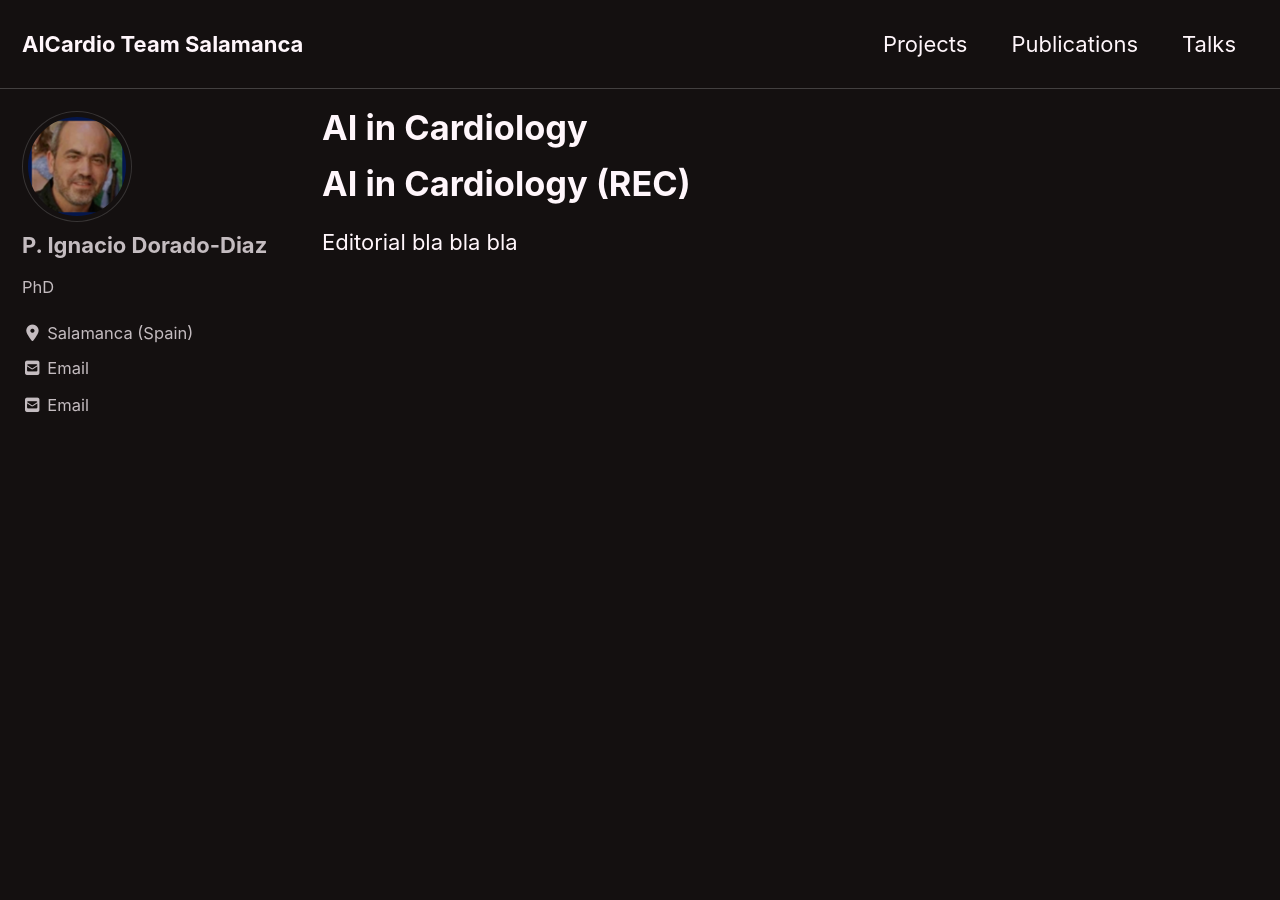
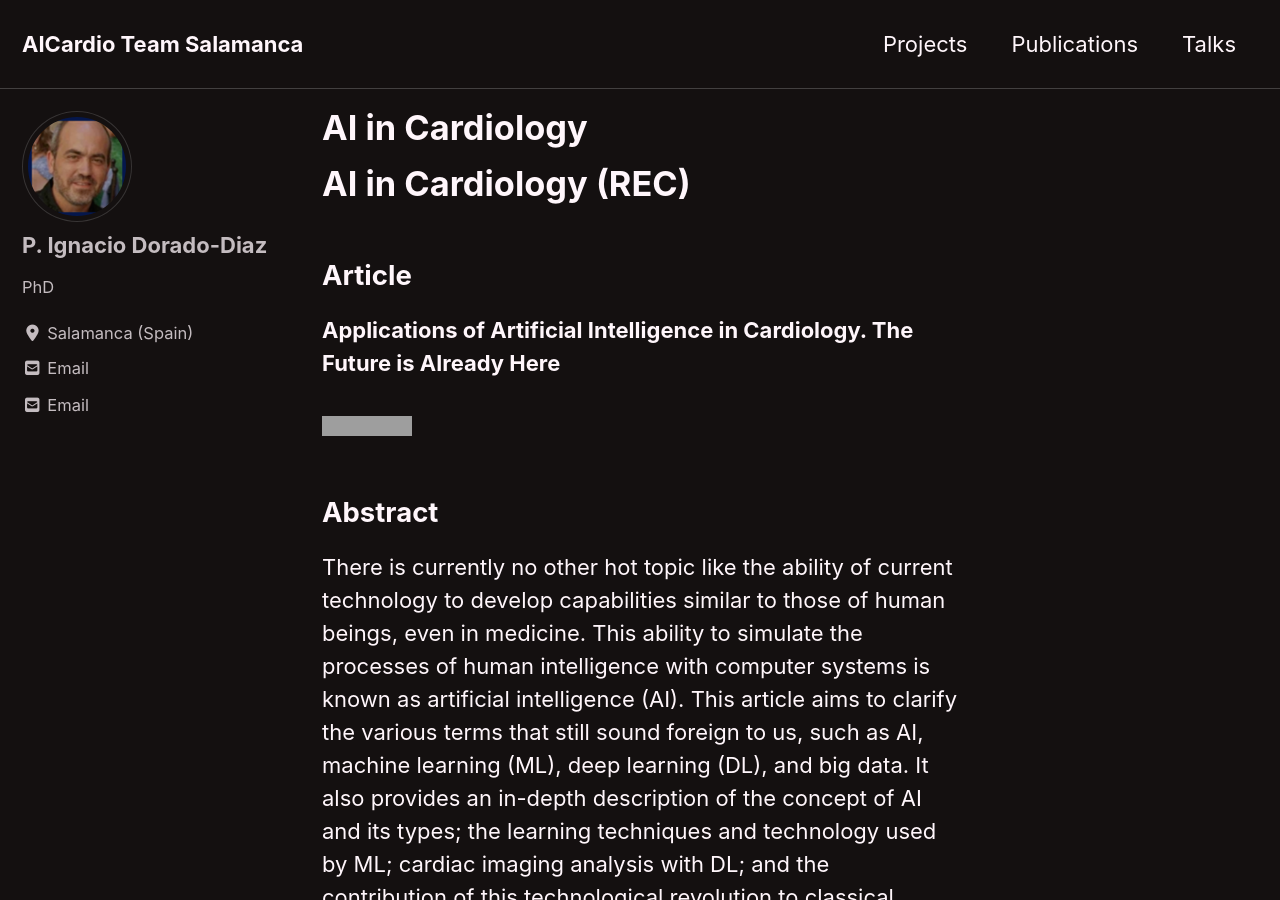
Before and after one commit to IA-Cardiologia-husa/IA-Cardiologia-husa, a Jekyll site: the page built from _posts/2020-02-06-literaturereview.md, in a window 1280 px wide and 900 px high. Built offline with Jekyll 4.4.1, drawn with Linux system fonts in a browser that asks for light colours; cached includes are drawn as plain includes; nearby versions of some CDN libraries; some of the changed text lies outside the part shown; grey boxes are pictures that could not be loaded.

Commit message:
new posts

```diff
--- a/_posts/2020-02-06-literaturereview.md
+++ b/_posts/2020-02-06-literaturereview.md
@@ -10,4 +10,11 @@ excerpt: "Literature review"
 ---
 # AI in Cardiology (REC)
 
-Editorial bla bla bla
+## Article
+
+**Applications of Artificial Intelligence in Cardiology. The Future is Already Here**
+
+[![DOI_article1](https://zenodo.org/badge/DOI/10.1016/j.rec.2019.05.014.svg)](https://doi.org/10.1016/j.rec.2019.05.014)
+
+## Abstract
+There is currently no other hot topic like the ability of current technology to develop capabilities similar to those of human beings, even in medicine. This ability to simulate the processes of human intelligence with computer systems is known as artificial intelligence (AI). This article aims to clarify the various terms that still sound foreign to us, such as AI, machine learning (ML), deep learning (DL), and big data. It also provides an in-depth description of the concept of AI and its types; the learning techniques and technology used by ML; cardiac imaging analysis with DL; and the contribution of this technological revolution to classical statistics, as well as its current limitations, legal aspects, and initial applications in cardiology. To do this, we conducted a detailed PubMed search on the evolution of original contributions on AI to the various areas of application in cardiology in the last 5 years and identified 673 research articles. We provide 19 detailed examples from distinct areas of cardiology that, by using AI, have shown diagnostic and therapeutic improvements, and which will aid understanding of ML and DL methodology.
```
Also changed, not shown: _posts/2020-02-05-restenosis.md (+23 -1 lines), _posts/2020-02-08-echoAI.md (+1 -3 lines).
